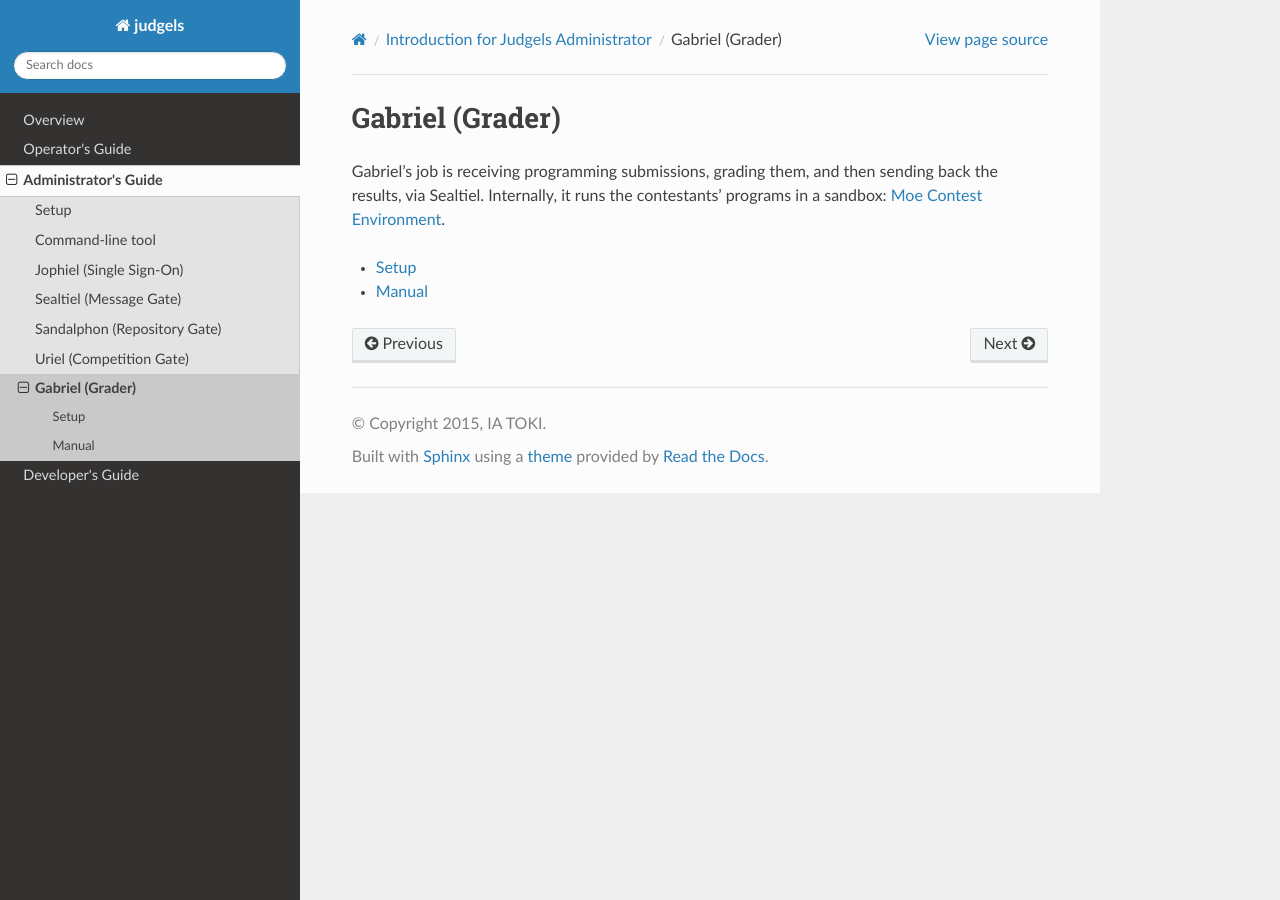
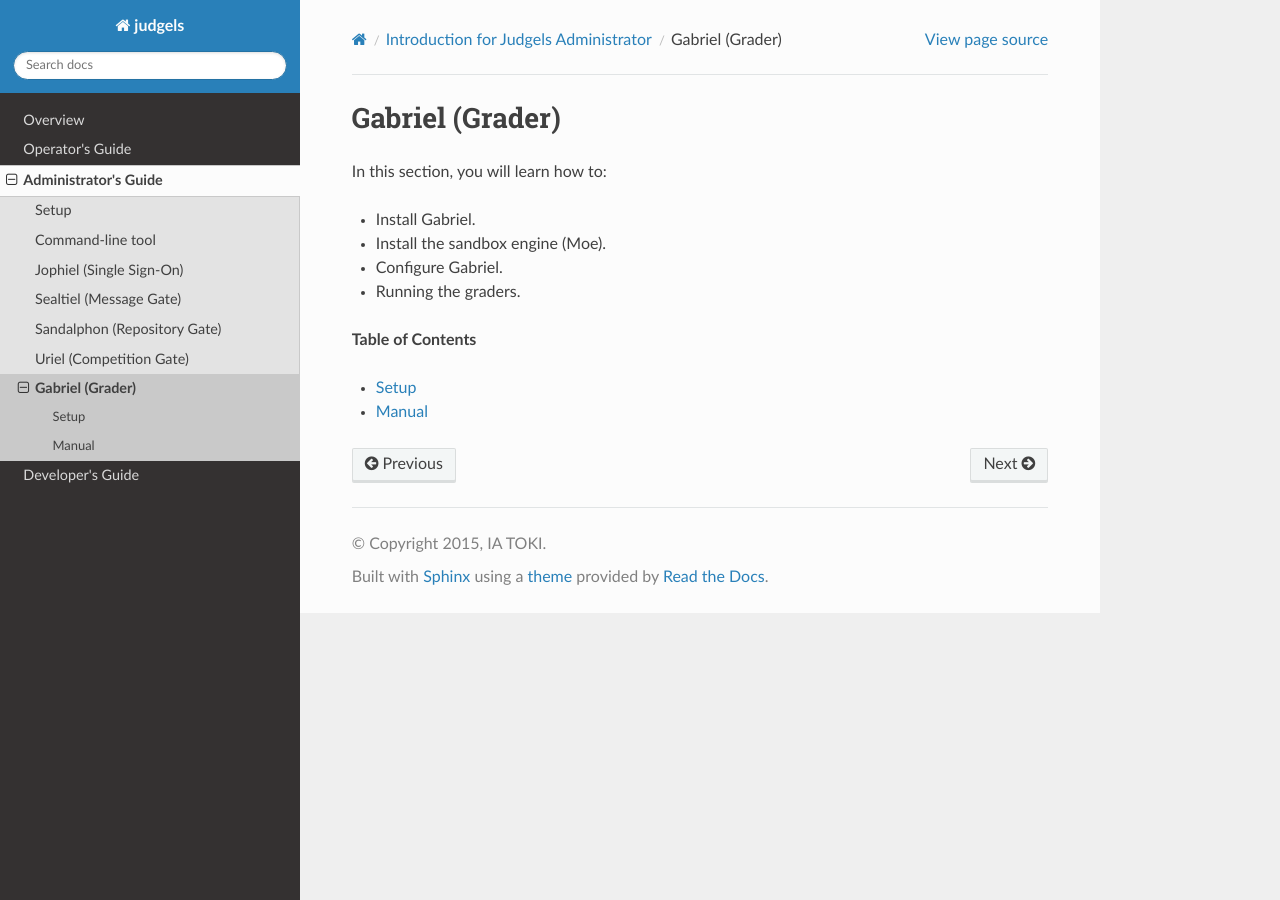
Before and after one commit to judgels/judgels, a Sphinx documentation site: the page built from docs/administrator/gabriel/gabriel.rst, in a window 1280 px wide. Built offline with Sphinx 7.4.7 and the Read the Docs theme 2.0.0, drawn with Linux system fonts in a browser that asks for light colours; formulas are drawn with MathJax 3.

Commit message:
Refactor Gabriel admin guide

```diff
--- a/docs/administrator/gabriel/gabriel.rst
+++ b/docs/administrator/gabriel/gabriel.rst
@@ -1,7 +1,14 @@
 Gabriel (Grader)
 ================
 
-Gabriel's job is receiving programming submissions, grading them, and then sending back the results, via Sealtiel. Internally, it runs the contestants' programs in a sandbox: `Moe Contest Environment <http://www.ucw.cz/moe/>`_.
+In this section, you will learn how to:
+
+- Install Gabriel.
+- Install the sandbox engine (Moe).
+- Configure Gabriel.
+- Running the graders.
+
+**Table of Contents**
 
 .. toctree::
    :maxdepth: 1
--- a/docs/administrator/gabriel/setup.rst
+++ b/docs/administrator/gabriel/setup.rst
@@ -3,6 +3,8 @@ Setup
 
 Requirements
 ------------
+
+Internally, Gabriel runs the contestants' programs in a sandbox: `Moe Contest Environment <http://www.ucw.cz/moe/>`_.
 
 The following are necessary for install Gabriel and the Moe sandbox correctly.
 
```
